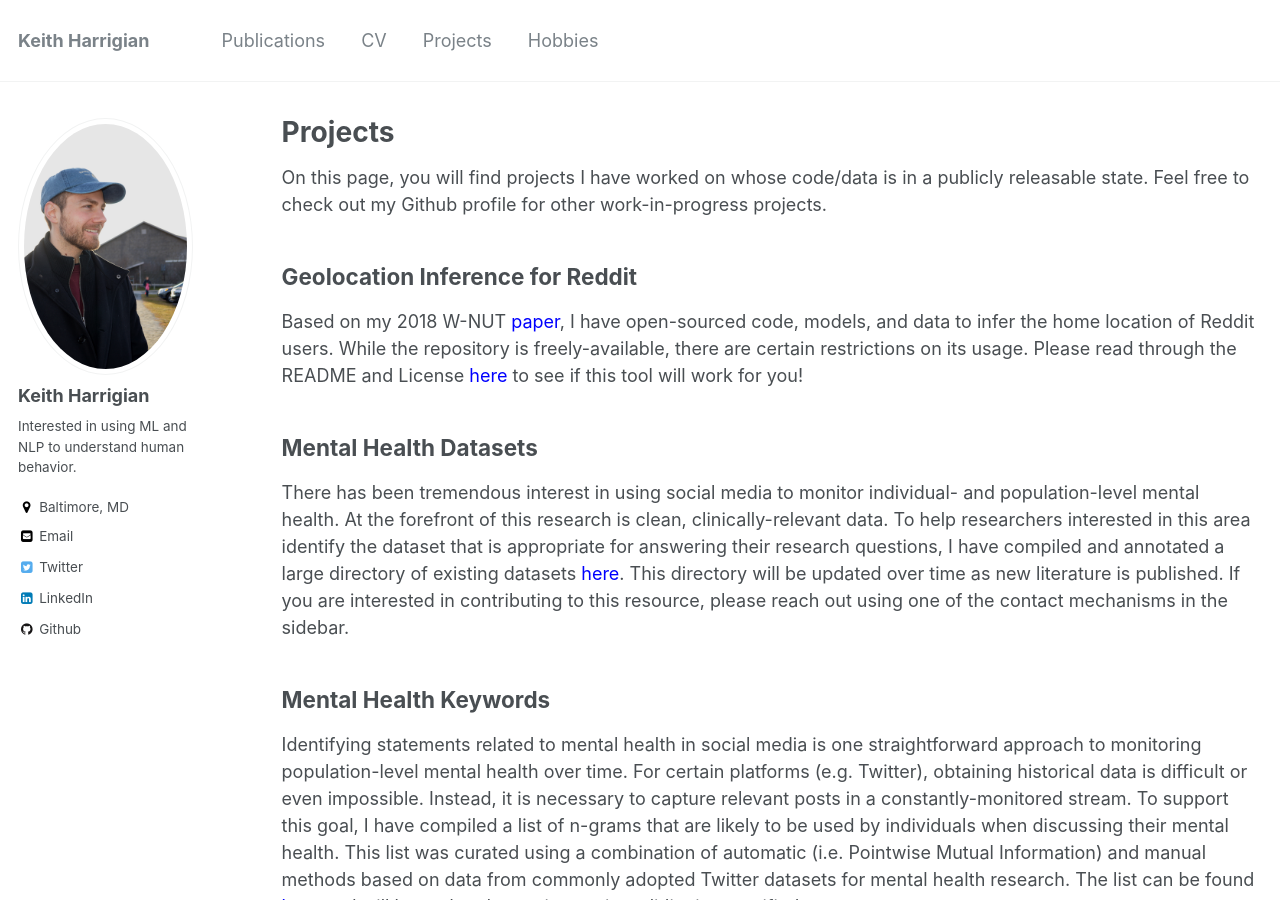
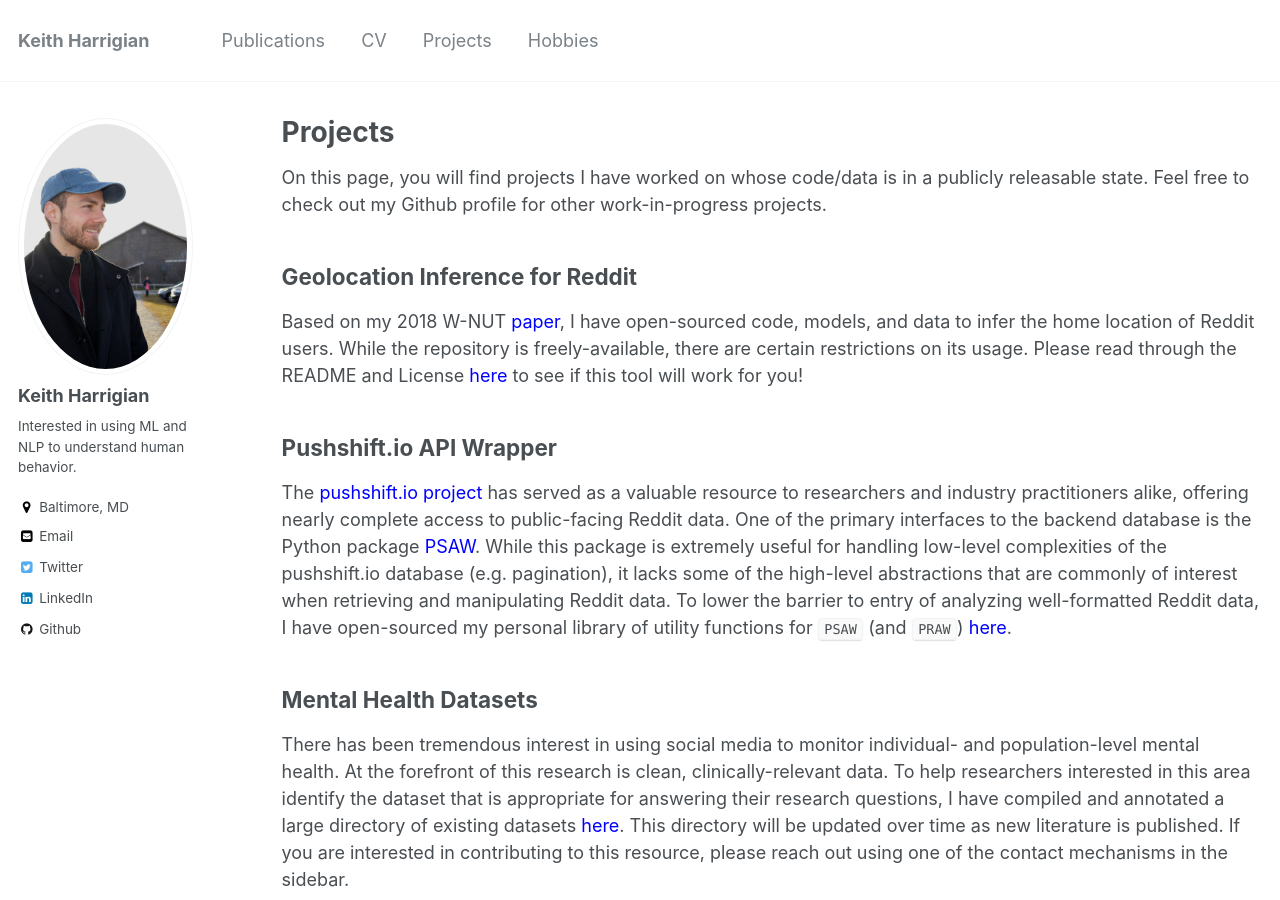
Before and after one commit to kharrigian/kharrigian.github.io, a Jekyll site: the page built from _pages/projects.md, in a window 1280 px wide and 900 px high. Built offline with Jekyll 4.4.1, drawn with Linux system fonts in a browser that asks for light colours.

Commit message:
New publication and new project

```diff
--- a/_pages/projects.md
+++ b/_pages/projects.md
@@ -12,6 +12,10 @@ On this page, you will find projects I have worked on whose code/data is in a pu
 ## Geolocation Inference for Reddit
 
 Based on my 2018 W-NUT [<span style="color:blue">paper</span>](http://aclweb.org/anthology/W18-6103), I have open-sourced code, models, and data to infer the home location of Reddit users. While the repository is freely-available, there are certain restrictions on its usage. Please read through the README and License [<span style="color:blue">here</span>](https://github.com/kharrigian/smgeo) to see if this tool will work for you!
+
+## Pushshift.io API Wrapper
+
+The [<span style="color:blue">pushshift.io project</span>](https://pushshift.io) has served as a valuable resource to researchers and industry practitioners alike, offering nearly complete access to public-facing Reddit data. One of the primary interfaces to the backend database is the Python package [<span style="color:blue">PSAW</span>](https://pypi.org/project/psaw/). While this package is extremely useful for handling low-level complexities of the pushshift.io database (e.g. pagination), it lacks some of the high-level abstractions that are commonly of interest when retrieving and manipulating Reddit data. To lower the barrier to entry of analyzing well-formatted Reddit data, I have open-sourced my personal library of utility functions for `PSAW` (and `PRAW`) [<span style="color:blue">here</span>](https://github.com/kharrigian/retriever).
 
 ## Mental Health Datasets
 
```
Also changed, not shown: _pages/publications.md (+2 -0 lines).
